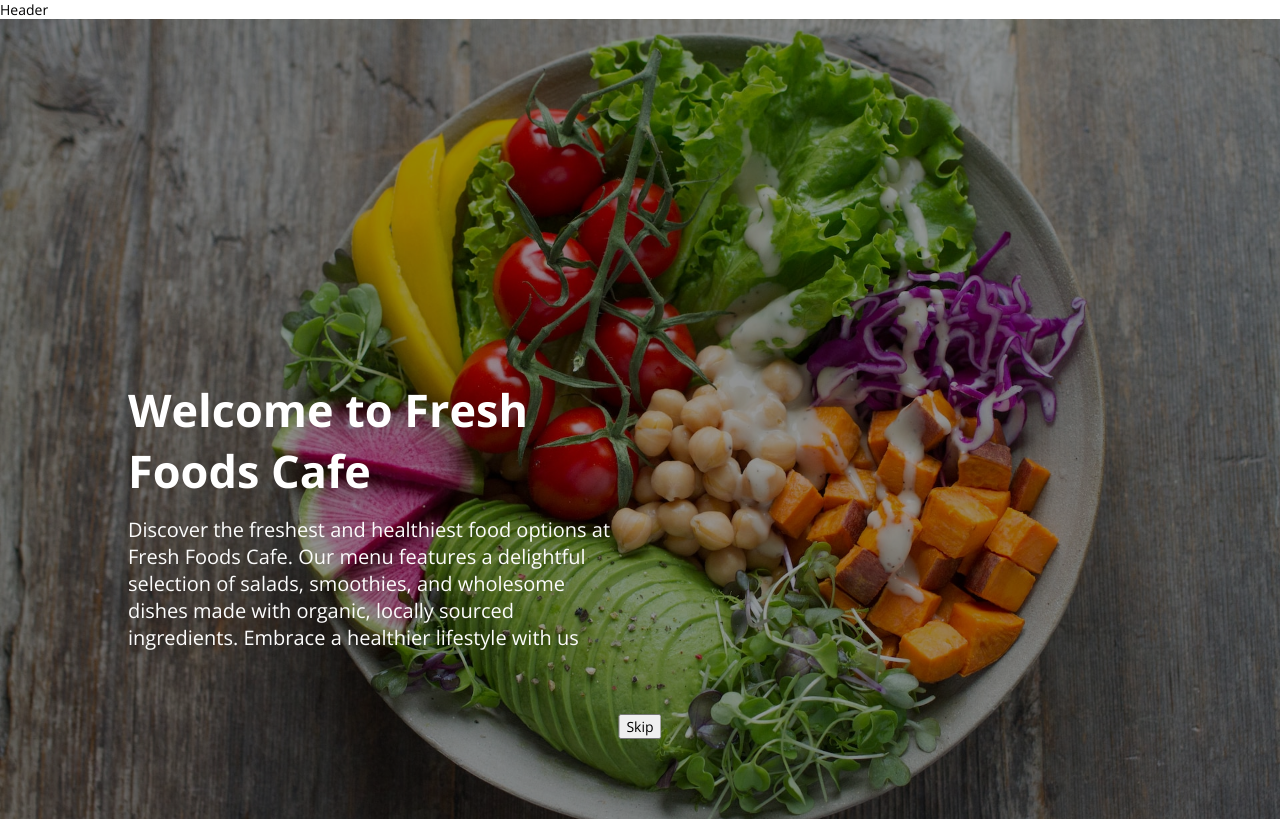
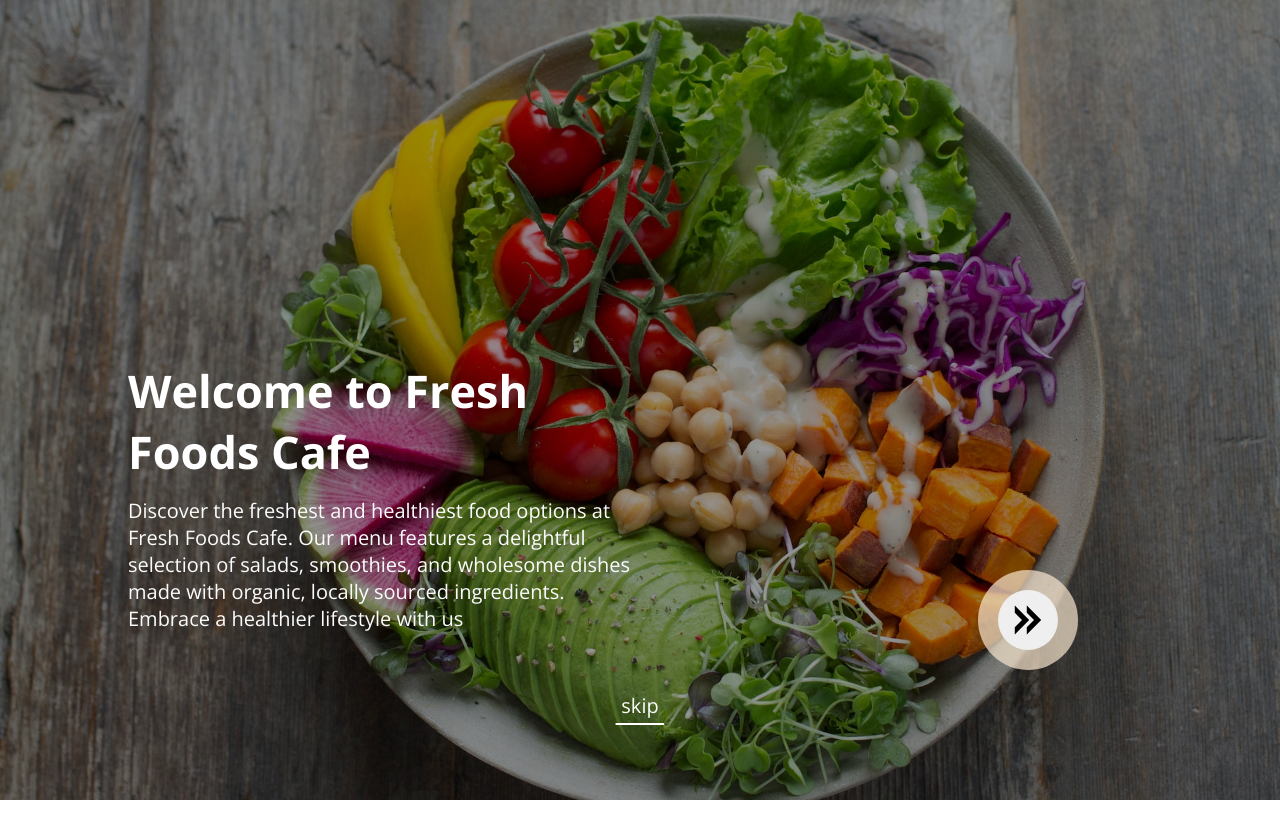
Before and after one commit to ruslansymonenko/fresh-foods, a React (Create React App) app in the folder client/: page /start in a window 1280 px wide. Built offline with nearby package versions, Linux system fonts and the light colour scheme.

Commit message:
made slider for starter page, working on component progress button for slider

```diff
--- /dev/null
+++ b/client/src/components/ProgressButton/ProgressButton.js
@@ -0,0 +1,37 @@
+import React, { useState, useEffect } from 'react';
+
+import './ProgressButton.scss';
+
+import arrowImage from '../../assets/icons/arrow-right-icon.svg';
+
+const ProgressButton = ({action, progress}) => {
+  const color = '#F48F1D';
+
+  let conicGradientStyle = {
+    background: `conic-gradient(${color}, rgba(249, 231, 207, 0.692) ${progress})`,
+  };
+
+  useEffect(() => {
+    conicGradientStyle = {
+      background: `conic-gradient(${color}, rgba(249, 231, 207, 0.692) ${progress})`,
+    };
+  }, [progress, conicGradientStyle]);
+
+  return (
+    <div className="progress-button">
+      <div
+        className="progress-button__bar"
+        style={conicGradientStyle}
+      >
+      </div>
+      <button
+        className="progress-button__button"
+        onClick={() => action()}
+        >
+        <img className="progress-button__button-image" src={arrowImage} alt="arrow" />
+      </button>
+    </div>
+  );
+};
+
+export default ProgressButton;
--- /dev/null
+++ b/client/src/components/ProgressButton/ProgressButton.scss
@@ -0,0 +1,39 @@
+@import '../../scss/_variables.scss';
+
+// $progress: 0%;
+
+.progress-button{
+  position: relative;
+  width: 100px;
+  height: 100px;
+
+
+  &__bar{
+    position: absolute;
+    top: 50%;
+    left: 50%;
+    transform: translate(-50%, -50%);
+    width: 100%;
+    height: 100%;
+    border-radius: 50%;
+    background-color: transparent;
+    transition: ease .3s;
+  }
+
+  &__button{
+    position: absolute;
+    top: 50%;
+    left: 50%;
+    transform: translate(-50%, -50%);
+    height: 60%;
+    width: 60%;
+    border-radius: 50%;
+    border: none;
+    cursor: pointer;
+    transition: ease-in-out .3s;
+
+    &:hover{
+      transform: translate(-50%, -50%) scale(1.09);
+    }
+  }
+}
--- a/client/src/components/StartPageSlider/StartPageSlider.js
+++ b/client/src/components/StartPageSlider/StartPageSlider.js
@@ -1,4 +1,9 @@
-import React, { useState } from 'react';
+import React, { useEffect, useState } from 'react';
+import { useDispatch } from 'react-redux';
+
+import { setIsStartPage } from '../../store/slices/startPageShowingSlice';
+
+import ProgressButton from '../../components/ProgressButton/ProgressButton';
 
 import './StartPageSlider.scss';
 
@@ -9,6 +14,9 @@ import sliderImage4 from '../../assets/start-page-slider/slide-4.jpg';
 
 const StartPageSlider = () => {
   const [activeSlide, setActiveSlide] = useState(0);
+  const [slidesProgress, setSlidesProgress] = useState('0%');
+
+  const dispatch = useDispatch();
 
   const sliderData = [
     {
@@ -33,9 +41,19 @@ const StartPageSlider = () => {
     },
   ];
 
+  const changeActiveSlide = () => {
+    if(activeSlide < (sliderData.length - 1)) {
+      setActiveSlide(activeSlide + 1);
+      let currentSlidesProgress = ((activeSlide + 1) / sliderData.length) * 100;
+      setSlidesProgress(`${currentSlidesProgress}%`);
+    } else {
+      setActiveSlide(0);
+      setSlidesProgress('0%');
+    }
+  };
 
-  const changeActiveSlide = (index) => {
-    setActiveSlide(index);
+  const skipStartPage = () => {
+    dispatch(setIsStartPage(false));
   };
 
   return (
@@ -73,8 +91,18 @@ const StartPageSlider = () => {
               ))
           }
 
-          <button className="start-slider__skip">
-            Skip
+          <div className="start-slider__control">
+            <ProgressButton
+              action={changeActiveSlide}
+              progress={slidesProgress}
+            />
+          </div>
+
+          <button
+            className="start-slider__skip"
+            onClick={() => skipStartPage()}
+          >
+            skip
           </button>
         </div>
       </div>
--- a/client/src/components/StartPageSlider/StartPageSlider.scss
+++ b/client/src/components/StartPageSlider/StartPageSlider.scss
@@ -12,12 +12,15 @@
 
   &__images-item{
     width: 100%;
+    height: auto;
     filter: brightness(60%);
     position: absolute;
     top: 0;
     left: 0;
     opacity: 0;
     transition: opacity 0.3s ease-in-out;
+    object-fit: cover;
+    min-height: 100vh;
   }
 
   &__content{
@@ -33,7 +36,7 @@
     position: absolute;
     top: 45%;
     left: 10%;
-    width: 500px;
+    width: 40%;
   }
 
   &__text-header{
@@ -48,10 +51,62 @@
   }
 
   &__skip{
+    font-weight: 300;
     position: absolute;
     bottom: 10%;
     left: 50%;
     transform: translateX(-50%);
+    border: none;
+    background-color: transparent;
+    color: $minor-font-color;
+    font-size: 20px;
+    cursor: pointer;
+    transition: ease-in-out 0.3s;
+
+    &::before {
+      content: '';
+      position: absolute;
+      left: 0;
+      bottom: -5px;
+      width: 100%;
+      height: 2px;
+      border-radius: 3px;
+      background: white;
+      opacity: 1;
+      transition: 0.3s ease-in-out;
+    }
+
+    &::after {
+      content: '';
+      position: absolute;
+      left: 0;
+      bottom: -5px;
+      width: 0%;
+      height: 2px;
+      border-radius: 3px;
+      background: $main-accent;
+      opacity: 1;
+      transition: 0.3s ease-in-out;
+    }
+
+    &:hover{
+      color: $main-accent;
+    }
+
+    &:hover::after {
+      width: 100%;
+    }
+  }
+
+  &__control{
+    position: absolute;
+    display: flex;
+    align-items: center;
+    justify-content: center;
+    height: 120px;
+    width: 120px;
+    bottom: 15%;
+    right: 15%;
   }
 }
 
@@ -59,3 +114,43 @@
   opacity: 1;
   width: 100%;
 }
+
+
+
+
+//------------Adaptive
+
+@media (max-width: 970px) {
+  .start-slider{
+    &__text-header{
+      font-size: 35px;
+    }
+
+    &__text-semiheader{
+      font-size: 16px;
+    }
+  }
+}
+
+@media (max-width: 750px) {
+  .start-slider {
+    &__text{
+      width: 50%;
+    }
+  }
+}
+
+@media (max-width: 550px) {
+  .start-slider {
+    &__text {
+      width: 70%;
+    }
+    &__text-header {
+      font-size: 25px;
+    }
+
+    &__text-semiheader {
+      font-size: 14px;
+    }
+  }
+}
--- a/client/src/scss/_variables.scss
+++ b/client/src/scss/_variables.scss
@@ -3,7 +3,10 @@
 $main-font-color: white;
 $minor-font-color: #FCFCFC;
 
+$main-accent: #F48F1D;
+
 :export {
   main-font-color: $main-font-color;
   minor-font-color: $minor-font-color;
+  main-accent: $main-accent;
 }
--- a/client/src/store/slices/startPageShowingSlice.js
+++ b/client/src/store/slices/startPageShowingSlice.js
@@ -3,7 +3,7 @@ import { createSlice } from '@reduxjs/toolkit';
 export const startPageShowingSlice = createSlice({
   name: 'startPageShowing',
   initialState: {
-    isStartPage: false,
+    isStartPage: true,
   },
   reducers: {
     setIsStartPage: (state, action) => {
@@ -12,6 +12,6 @@ export const startPageShowingSlice = createSlice({
   },
 });
 
-export const {setIsStartPage} = startPageShowingSlice.reducer;
+export const {setIsStartPage} = startPageShowingSlice.actions;
 
 export default startPageShowingSlice.reducer;
```
Also changed, not shown: client/.eslintrc.json, client/src/assets/icons/arrow-right-icon.svg (added). Lines whose indentation alone changed are shown as unchanged.
